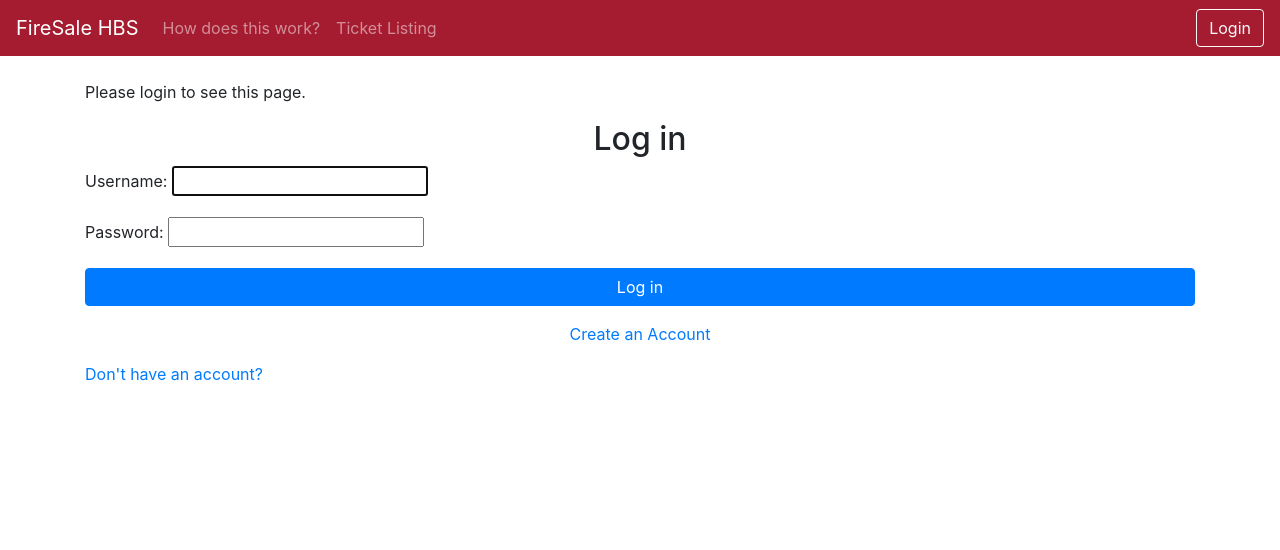
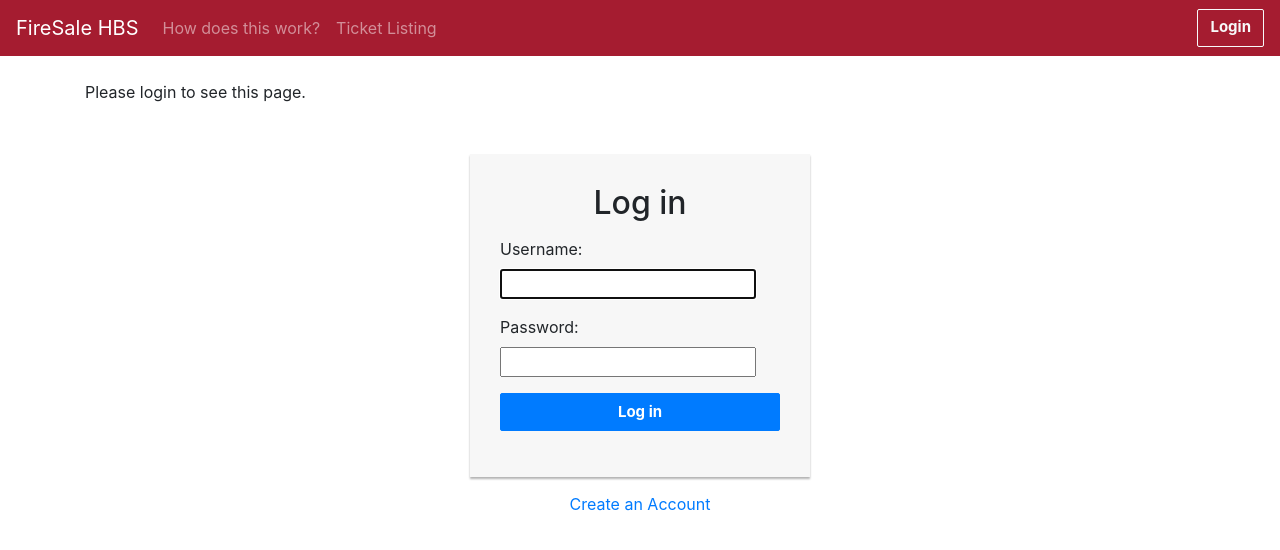
Before and after one commit to jalenjjbr/djangostock, a Django app: page /accounts/login/?next=/accounts/password_change/ in a window 1280 px wide. Shown: the top 550 px of the page. Run offline with Django 3.2, Linux system fonts and the light colour scheme; some libraries are stand-ins or nearby versions.

Commit message:
next experiment with sign up style

```diff
--- a/quotes/templates/base.html
+++ b/quotes/templates/base.html
@@ -9,6 +9,33 @@
 
     <!-- Bootstrap CSS -->
     <link rel="stylesheet" href="https://stackpath.bootstrapcdn.com/bootstrap/4.4.1/css/bootstrap.min.css" integrity="sha384-Vkoo8x4CGsO3+Hhxv8T/Q5PaXtkKtu6ug5TOeNV6gBiFeWPGFN9MuhOf23Q9Ifjh" crossorigin="anonymous">
+
+    <!-- from web example for login page: https://www.tutorialrepublic.com/codelab.php?topic=bootstrap&file=simple-login-form-->
+    <script src="https://ajax.googleapis.com/ajax/libs/jquery/1.12.4/jquery.min.js"></script>
+    <script src="https://maxcdn.bootstrapcdn.com/bootstrap/3.3.7/js/bootstrap.min.js"></script>
+    <style type="text/css">
+      .login-form {
+        width: 340px;
+          margin: 50px auto;
+      }
+        .login-form form {
+          margin-bottom: 15px;
+            background: #f7f7f7;
+            box-shadow: 0px 2px 2px rgba(0, 0, 0, 0.3);
+            padding: 30px;
+        }
+        .login-form h2 {
+            margin: 0 0 15px;
+        }
+        .form-control, .btn {
+            min-height: 38px;
+            border-radius: 2px;
+        }
+        .btn {
+            font-size: 15px;
+            font-weight: bold;
+        }
+    </style>
 
     <title>FireSale HBS</title>
   </head>
--- a/quotes/templates/registration/login.html
+++ b/quotes/templates/registration/login.html
@@ -1,34 +1,4 @@
 {% extends "base.html" %}
-
-<head>
-<style type="text/css">
-	.login-form {
-		width: 340px;
-    	margin: 50px auto;
-	}
-    .login-form form {
-    	margin-bottom: 15px;
-        background: #f7f7f7;
-        box-shadow: 0px 2px 2px rgba(0, 0, 0, 0.3);
-        padding: 30px;
-    }
-    .login-form h2 {
-        margin: 0 0 15px;
-    }
-    .form-control, .btn {
-        min-height: 38px;
-        border-radius: 2px;
-    }
-    .btn {
-        font-size: 15px;
-        font-weight: bold;
-    }
-</style>
-</head>
-
-
-
-
 
 {% block content %}
 
@@ -77,10 +47,10 @@
             <input type="hidden" name="next" value="{{ next }}">
         </div>
     </form>
-    <p class="text-center"><a href="{% url 'login' %}">Create an Account</a></p>
+    <p class="text-center"><a href="{% url 'signup' %}">Create an Account</a></p>
 </div>
 
-<p><a href="{% url 'signup' %}">Don't have an account?</a></p>
+<!-- <p><a href="{% url 'signup' %}">Don't have an account?</a></p> -->
 
 <!-- {# Assumes you setup the password_reset view in your URLconf #}
 <p><a href="{% url 'password_reset' %}">Lost password?</a></p> -->
```
